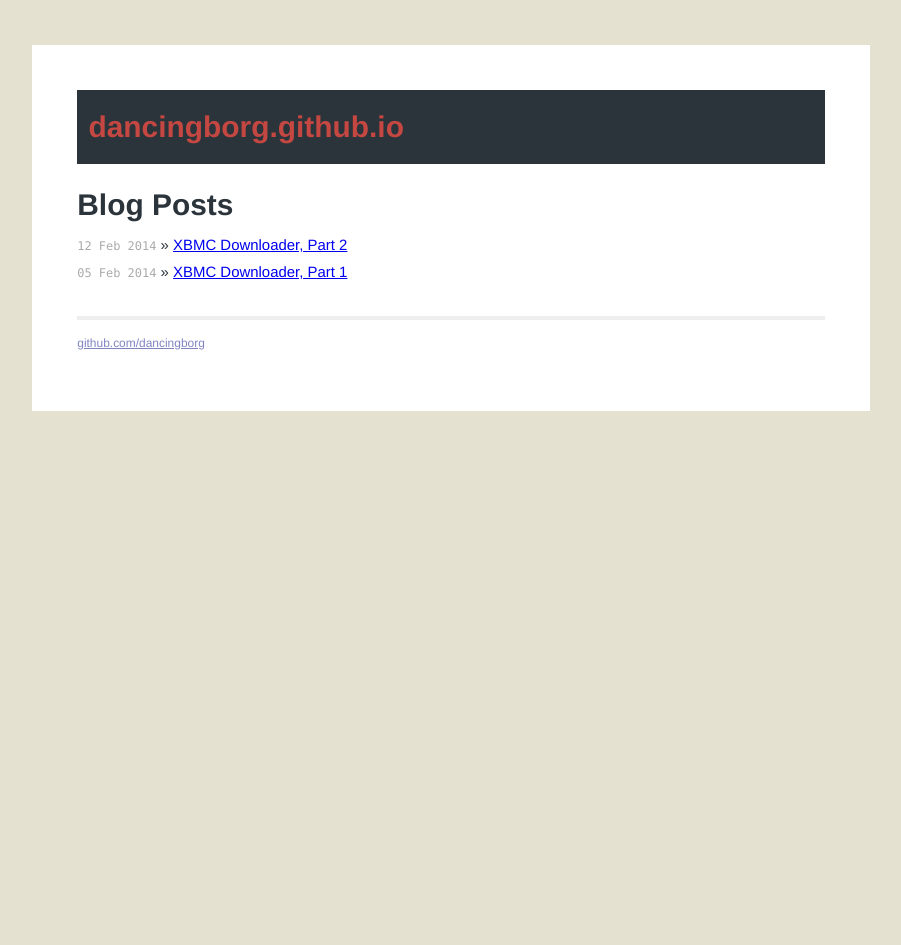
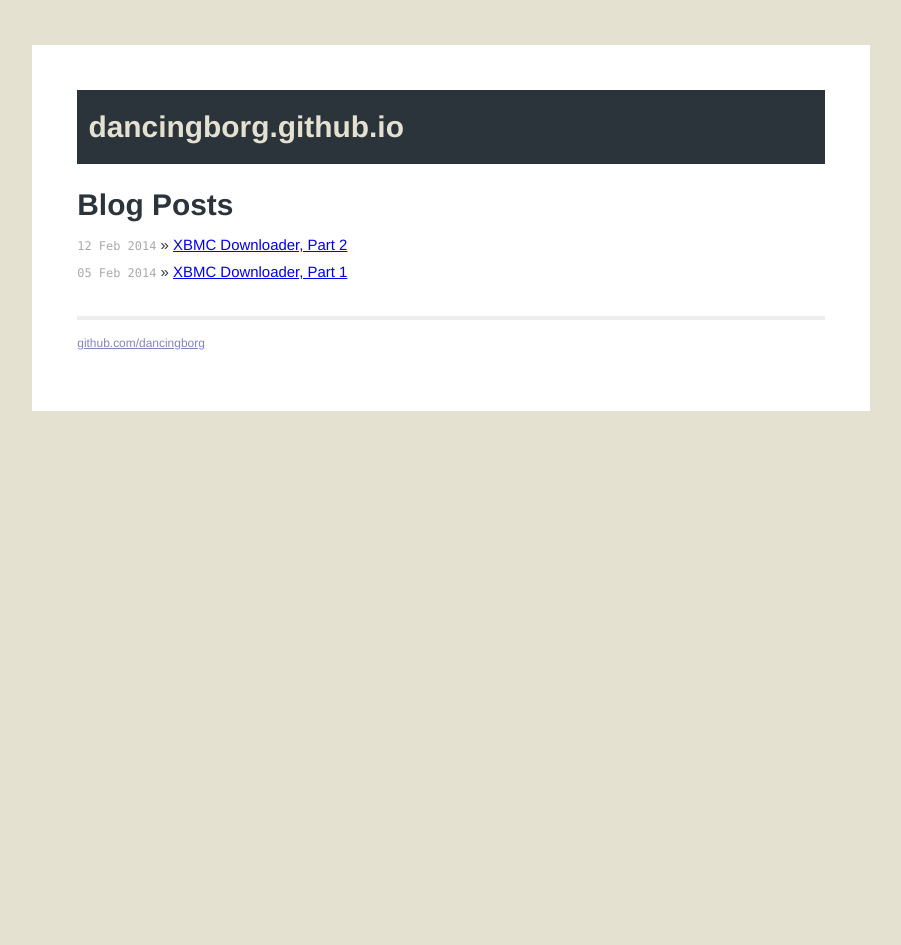
Before and after one commit to andre-abadi/andre-abadi.github.io, a Jekyll site: the page built from index.html, in a window 1280 px wide. Shown: the whole page, without its empty margins (189-1090 px from the left). Built offline with Jekyll 4.4.1, drawn with Linux system fonts in a browser that asks for light colours; Markdown is read by kramdown in place of the engine named in the settings.

Commit message:
Update main.css

```diff
--- a/css/main.css
+++ b/css/main.css
@@ -89,7 +89,7 @@
 }
 
 .site .header h1.title a {
-  color: #C44741;
+  color: #E5E1D1;
 }
 
 /*
```
